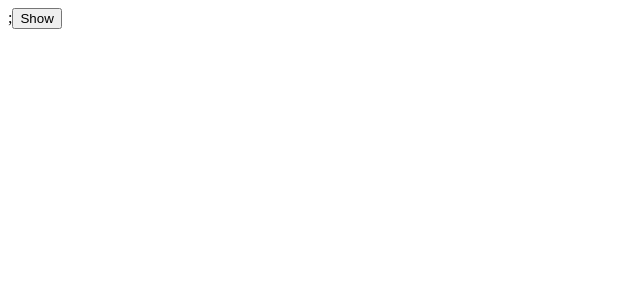
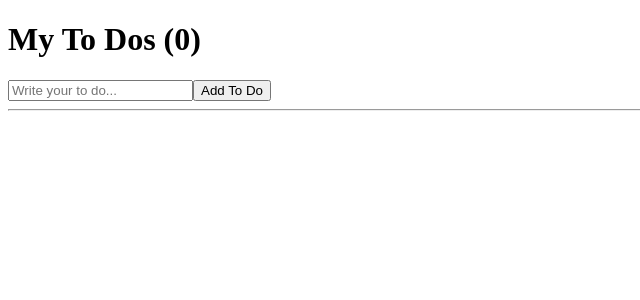
Before and after one commit to yeahzzii/CodeDevelop, a React (Create React App) app in the folder yyj/: page / in a window 1280 px wide. Shown: the top 300 px of the page, without its empty margins (0-640 px from the left). Built offline with nearby package versions, Linux system fonts and the light colour scheme.

Commit message:
toDoList

```diff
--- a/yyj/src/App.js
+++ b/yyj/src/App.js
@@ -1,25 +1,32 @@
-import { useState, useEffect } from "react";
-
-function Hello() {
-
-  useEffect(function() {
-    console.log("hi");
-    return function() {
-      console.log("bye");
-    }
-  }, []);
-  return <h1>Hello</h1>;
-}
+import { useState } from "react";
 
 function App() {
-    const [showing, setShowing] = useState(false);
-    const onClick = () => setShowing((prev) => !prev);
-    return (
-      <div>
-        {showing ? <Hello /> : null};
-        <button onClick={onClick}>{showing ? "Hide" : "Show"}</button>
-      </div>
-    )
+  const [toDo, setToDo] = useState("");
+  const [toDos, setToDos] = useState([]);
+  const onChange = (event) => setToDo(event.target.value);
+  const onSubmit = (event) => {
+    event.preventDefault();
+    if(toDo === "") {
+      return;
+    }
+    setToDos((currentArray) => [toDo, ...currentArray]);
+    setToDo("");
+  }
+  return (
+    <div>
+      <h1>My To Dos ({toDos.length})</h1>
+      <form onSubmit={onSubmit}>
+        <input onChange={onChange} value={toDo} type="text" placeholder="Write your to do..." />
+        <button>Add To Do</button>
+      </form>
+      <hr />
+      <ul>
+        {toDos.map((item, index) => (
+          <li key={index}>{item}</li>
+        ))}
+      </ul>
+    </div>
+  )
 }
 
 export default App;
```
